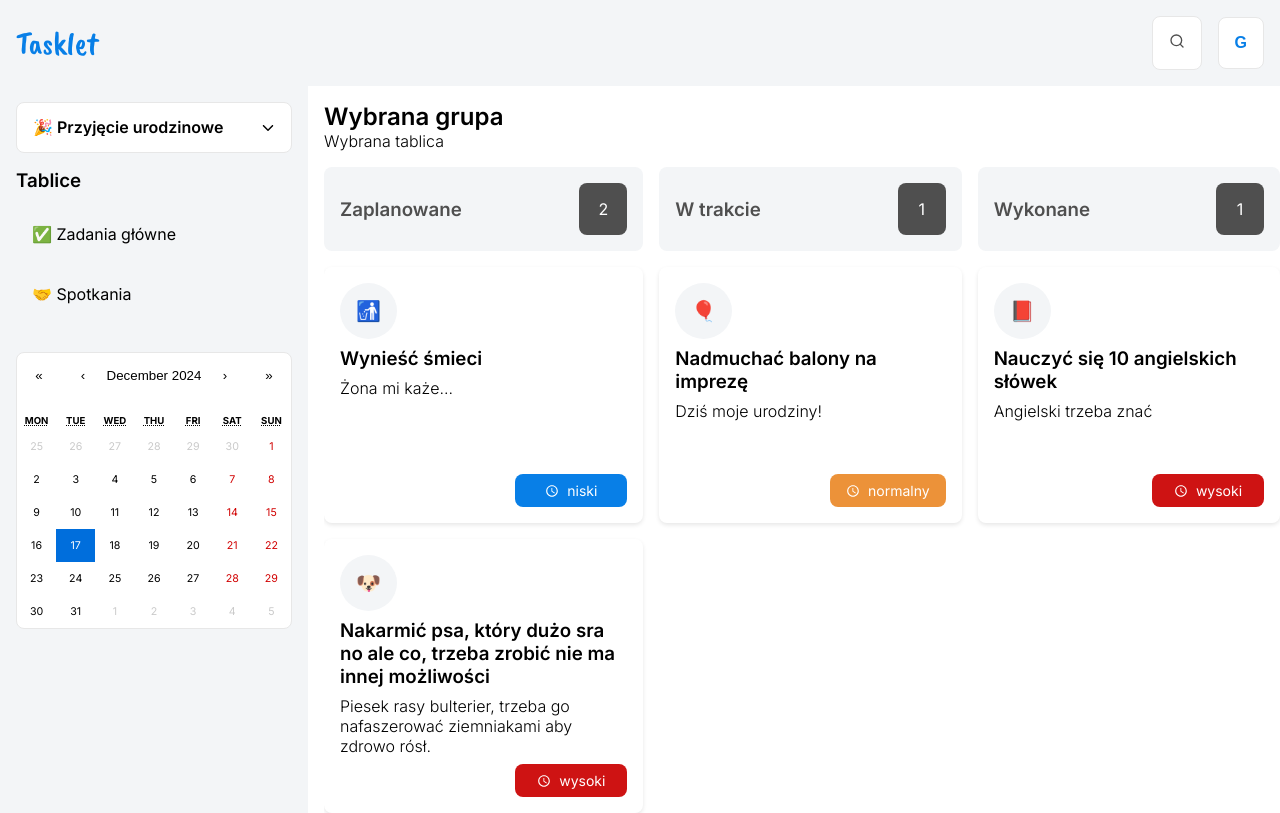
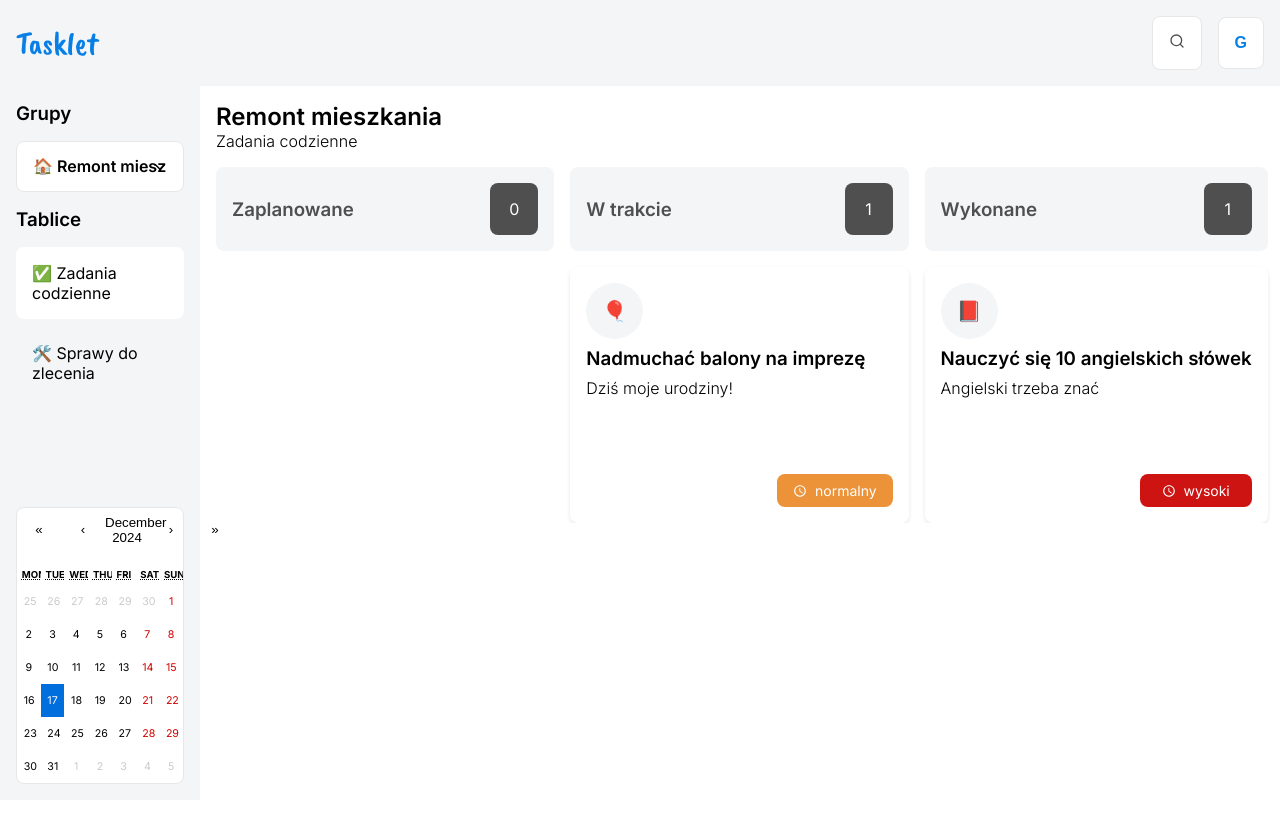
Before and after one commit to Trybuu/tasklet, a React (Vite) app: page / in a window 1280 px wide. Built offline with nearby package versions, Linux system fonts and the light colour scheme.

Commit message:
Solved problem with no rerender

```diff
--- a/src/App.tsx
+++ b/src/App.tsx
@@ -2,6 +2,7 @@ import styled from 'styled-components'
 import Header from './components/Header/Header'
 import { Sidebar } from './components/Sidebar'
 import { Board } from './components/Board'
+import { useReducer } from 'react'
 
 const Main = styled.main`
   display: grid;
@@ -12,63 +13,170 @@ const Main = styled.main`
   width: 100vw;
 `
 
-export interface Task {
-  id: string
-  title: string
-  description: string
-  icon: string
-  status: 'planned' | 'in-progress' | 'completed'
-  priority: 'niski' | 'normalny' | 'wysoki'
-  createdAt: number
+export type Action =
+  | { type: 'select_group'; payload: string }
+  | { type: 'add_group'; payload: Group }
+interface Group {
+  groupId: string
+  groupName: string
+  grupIcon: string
+  active: boolean
+  boards: Boards
 }
 
 interface Board {
   boardId: string
   boardName: string
   boardIcon: string
-  tasks: Task[]
+  active: boolean
+  tasks: Todos
 }
 
-// interface Group {
-//   groupId: string
-//   groupName: string
-//   groupIcon: string
-//   boards: Board[]
-// }
+interface Todo {
+  id: string
+  title: string
+  description: string
+  icon: string
+  status: string
+  priority: string
+  createdAt: number
+}
 
-// const data: Group[] = [
-//   {
-//     groupId: 'asd231',
-//     groupName: 'Przyjęcie urodzinowe',
-//     groupIcon: '🎉',
-//     boards: [
-//       {
-//         boardId: 'asfdu2390',
-//         boardName: 'Plan dzienny',
-//         boardIcon: '✅',
+export type Boards = Board[]
+export type Groups = Group[]
+export type Todos = Todo[]
 
-//         tasks: [
-//           {
-//             id: 'asodjbfiasd7yf9238',
-//             title: 'Wynieść śmieci',
-//             description: 'Żona mi każe...',
-//             icon: '🚮',
-//             status: 'planned',
-//             priority: 'niski',
-//             createdAt: new Date().getTime(),
-//           },
-//         ],
-//       },
-//     ],
-//   },
-// ]
+interface InitialState {
+  groups: Groups
+}
+
+const initialState: InitialState = {
+  groups: [
+    {
+      groupId: '210239eu',
+      groupName: 'Remont mieszkania',
+      grupIcon: '🏠',
+      active: true,
+      boards: [
+        {
+          boardId: '378468da',
+          boardName: 'Zadania codzienne',
+          boardIcon: '✅',
+          active: true,
+          tasks: [
+            {
+              id: 'hadsb8q43grhasd',
+              title: 'Nadmuchać balony na imprezę',
+              description: 'Dziś moje urodziny!',
+              icon: '🎈',
+              status: 'in-progress',
+              priority: 'normalny',
+              createdAt: new Date().getTime(),
+            },
+            {
+              id: 'khsdv87q34ghb',
+              title: 'Nauczyć się 10 angielskich słówek',
+              description: 'Angielski trzeba znać',
+              icon: '📕',
+              status: 'completed',
+              priority: 'wysoki',
+              createdAt: new Date().getTime(),
+            },
+          ],
+        },
+        {
+          boardId: '378468fa',
+          boardName: 'Sprawy do zlecenia',
+          boardIcon: '🛠️',
+          active: false,
+          tasks: [],
+        },
+      ],
+    },
+    {
+      groupId: '7634872sf',
+      groupName: 'Przyjęcie urodzinowe',
+      grupIcon: '🍷',
+      active: false,
+      boards: [
+        {
+          boardId: '37846asfad',
+          boardName: 'Spotkania',
+          boardIcon: '🤝',
+          active: true,
+          tasks: [
+            {
+              id: 'sdfsdfs3',
+              title: 'Spotkać się z dekoratorką',
+              description: 'Dom musi być perfekcyjnie przygotowany!',
+              icon: '🎈',
+              status: 'planned',
+              priority: 'normalny',
+              createdAt: new Date().getTime(),
+            },
+            {
+              id: 'khsdfsdf2hb',
+              title: 'Nauczyć się 10 angielskich słówek',
+              description: 'Angielski trzeba znać',
+              icon: '📕',
+              status: 'completed',
+              priority: 'wysoki',
+              createdAt: new Date().getTime(),
+            },
+          ],
+        },
+      ],
+    },
+  ],
+}
+
+function reducer(state: InitialState, action: Action) {
+  switch (action.type) {
+    case 'select_group':
+      return {
+        ...state,
+        groups: state.groups.map((group) =>
+          group.groupId === action.payload
+            ? { ...group, active: true }
+            : { ...group, active: false },
+        ),
+      }
+    case 'add_group':
+      return {
+        ...state,
+        ...action.payload,
+      }
+  }
+}
 
 const App: React.FC = () => {
+  const [state, dispatch] = useReducer(reducer, initialState)
+
+  const activeGroup = state.groups.filter((group) => group.active === true)
+  const activeBoards = activeGroup[0].boards
+  const activeBoard = activeBoards?.filter((board) => board?.active === true)
+  const activeTasks = activeBoard[0]?.tasks
+
+  console.log('😊😊 Active Tasks')
+  console.log(activeTasks)
+
+  if (!activeGroup || !activeBoard) {
+    return <p>Loading...</p>
+  }
+
   return (
     <Main>
       <Header />
-      <Sidebar />
-      <Board />
+      <Sidebar
+        groups={state.groups}
+        boards={activeBoards}
+        dispatch={dispatch}
+      />
+      <Board
+        activeGroupName={activeGroup[0].groupName}
+        activeBoardName={activeBoard[0].boardName}
+        activeTasks={activeTasks}
+      />
     </Main>
   )
 }
--- a/src/components/Board/Board.tsx
+++ b/src/components/Board/Board.tsx
@@ -3,68 +3,27 @@ import { BoardInfo } from '../BoardInfo'
 import { Tasks } from '../Tasks/Tasks'
 import { DndProvider } from 'react-dnd'
 import { HTML5Backend } from 'react-dnd-html5-backend'
+import { Todos } from '../../App'
 
 const StyledBoard = styled.section`
-  grid-column: 4/13;
+  grid-column: 3/13;
 `
-
-export interface Task {
-  id: string
-  title: string
-  description: string
-  icon: string
-  status: 'planned' | 'in-progress' | 'completed'
-  priority: 'niski' | 'normalny' | 'wysoki'
-  createdAt: number
+interface BoardProps {
+  activeGroupName: string
+  activeBoardName: string
+  activeTasks: Todos | undefined
 }
 
-const tasks: Task[] = [
-  {
-    id: 'adshaosdf',
-    title: 'Wynieść śmieci',
-    description: 'Żona mi każe...',
-    icon: '🚮',
-    status: 'planned',
-    priority: 'niski',
-    createdAt: new Date().getTime(),
-  },
-  {
-    id: 'asdgaeyfhqwuehdfcv',
-    title:
-      'Nakarmić psa, który dużo sra no ale co, trzeba zrobić nie ma innej możliwości',
-    description:
-      'Piesek rasy bulterier, trzeba go nafaszerować ziemniakami aby zdrowo rósł.',
-    icon: '🐶',
-    status: 'planned',
-    priority: 'wysoki',
-    createdAt: new Date().getTime(),
-  },
-  {
-    id: 'hadsb8q43grhasd',
-    title: 'Nadmuchać balony na imprezę',
-    description: 'Dziś moje urodziny!',
-    icon: '🎈',
-    status: 'in-progress',
-    priority: 'normalny',
-    createdAt: new Date().getTime(),
-  },
-  {
-    id: 'khsdv87q34ghb',
-    title: 'Nauczyć się 10 angielskich słówek',
-    description: 'Angielski trzeba znać',
-    icon: '📕',
-    status: 'completed',
-    priority: 'wysoki',
-    createdAt: new Date().getTime(),
-  },
-]
-
-const Board: React.FC = () => {
+const Board: React.FC<BoardProps> = ({
+  activeGroupName,
+  activeBoardName,
+  activeTasks,
+}) => {
   return (
     <StyledBoard>
-      <BoardInfo activeGroup="Wybrana grupa" activeBoard="Wybrana tablica" />
+      <BoardInfo activeGroup={activeGroupName} activeBoard={activeBoardName} />
       <DndProvider backend={HTML5Backend}>
-        <Tasks tasks={tasks} />
+        <Tasks tasks={activeTasks} />
       </DndProvider>
     </StyledBoard>
   )
--- a/src/components/MainCalendar/MainCalendar.tsx
+++ b/src/components/MainCalendar/MainCalendar.tsx
@@ -2,6 +2,11 @@ import { useState } from 'react'
 import Calendar from 'react-calendar'
 import { Value } from 'react-calendar/src/shared/types.js'
 import './MainCalendar.css'
+import styled from 'styled-components'
+
+const StyledCalendar = styled(Calendar)`
+  margin-top: auto;
+`
 
 export const MainCalendar: React.FC = () => {
   const [value, setValue] = useState<Value>(new Date())
@@ -12,7 +17,7 @@ export const MainCalendar: React.FC = () => {
   }
 
   return (
-    <Calendar
+    <StyledCalendar
       onChange={handleOnChange}
       value={value}
       maxDetail="month"
--- a/src/components/SelectBoard/SelectBoard.tsx
+++ b/src/components/SelectBoard/SelectBoard.tsx
@@ -1,4 +1,5 @@
 import styled from 'styled-components'
+import { Boards } from '../../App'
 
 const SelectBoardWrapper = styled.div``
 
@@ -9,19 +10,32 @@ const SelectBoardList = styled.ul`
   padding: 1rem 0;
 `
 
-const SelectBoardListElement = styled.li`
+const SelectBoardListElement = styled.li<{ $active: boolean }>`
   padding: 1rem;
-  /* background-color: white; */
+  background-color: ${({ $active, theme }) =>
+    $active ? theme.colors.white : 'transparent'};
   border-radius: 0.5rem;
+  cursor: pointer;
 `
 
-const SelectBoard: React.FC = () => {
+interface SelectBoardProps {
+  boards: Boards
+}
+
+const SelectBoard: React.FC<SelectBoardProps> = ({ boards }) => {
+  // if(boards?.length === 0){
+  //   return ()
+  // }
+
   return (
     <SelectBoardWrapper>
       <h3>Tablice</h3>
       <SelectBoardList>
-        <SelectBoardListElement>✅ Zadania główne</SelectBoardListElement>
-        <SelectBoardListElement>🤝 Spotkania</SelectBoardListElement>
+        {boards.map((board) => (
+          <SelectBoardListElement key={board.boardId} $active={board.active}>
+            {board.boardIcon} {board.boardName}
+          </SelectBoardListElement>
+        ))}
       </SelectBoardList>
     </SelectBoardWrapper>
   )
--- a/src/components/SelectGroup/SelectGroup.tsx
+++ b/src/components/SelectGroup/SelectGroup.tsx
@@ -1,5 +1,6 @@
 import styled from 'styled-components'
 import { IoIosArrowDown } from 'react-icons/io'
+import { Action, Groups } from '../../App'
 
 const StyledSelectWrapper = styled.div`
   position: relative;
@@ -28,16 +29,49 @@ const StyledArrowDown = styled(IoIosArrowDown)`
   pointer-events: none; /* Nie przeszkadza w interakcji z select */
 `
 
-// interface SelectGroupProps {}
+interface SelectGroupProps {
+  groups: Groups
+  dispatch: React.Dispatch<Action>
+}
 
-const SelectGroup: React.FC = () => {
+const SelectGroup: React.FC<SelectGroupProps> = ({ groups, dispatch }) => {
+  const handleSelectChange = (e: React.ChangeEvent<HTMLSelectElement>) => {
+    if (e.target.value === 'add_group') {
+      console.log('Dodaj Grupę!')
+      dispatch({
+        type: 'add_group',
+        payload: {
+          groupId: '83924y',
+          groupName: 'Nowa grupa',
+          grupIcon: '😊',
+          active: false,
+          boards: [],
+        },
+      })
+
+      dispatch({ type: 'select_group', payload: e.target.value })
+    } else {
+      console.log(e.target.value)
+      dispatch({ type: 'select_group', payload: e.target.value })
+    }
+  }
+
   return (
-    <StyledSelectWrapper>
-      <StyledSelect>
-        <option value="Przyjęcie urodzinowe">🎉 Przyjęcie urodzinowe</option>
-      </StyledSelect>
-      <StyledArrowDown />
-    </StyledSelectWrapper>
+    <>
+      <h3>Grupy</h3>
+      <StyledSelectWrapper>
+        <StyledSelect onChange={handleSelectChange}>
+          {groups.map((group) => (
+            <option key={group.groupId} value={group.groupId}>
+              {group.grupIcon} {group.groupName}
+            </option>
+          ))}
+
+          <option value="add_group">➕ Dodaj grupę</option>
+        </StyledSelect>
+        <StyledArrowDown />
+      </StyledSelectWrapper>
+    </>
   )
 }
 
--- a/src/components/Sidebar/Sidebar.tsx
+++ b/src/components/Sidebar/Sidebar.tsx
@@ -2,9 +2,10 @@ import styled from 'styled-components'
 import { SelectGroup } from '../SelectGroup'
 import { SelectBoard } from '../SelectBoard'
 import { MainCalendar } from '../MainCalendar'
+import { Action, Boards, Groups } from '../../App'
 
 const StyledSidebar = styled.nav`
-  grid-column: 1/4;
+  grid-column: 1/3;
   display: flex;
   flex-direction: column;
   gap: 1rem;
@@ -12,11 +13,17 @@ const StyledSidebar = styled.nav`
   background: ${({ theme }) => theme.colors.primary};
 `
 
-const Sidebar: React.FC = () => {
+interface SidebarProps {
+  groups: Groups
+  boards: Boards
+  dispatch: React.Dispatch<Action>
+}
+
+const Sidebar: React.FC<SidebarProps> = ({ groups, boards, dispatch }) => {
   return (
     <StyledSidebar>
-      <SelectGroup />
-      <SelectBoard />
+      <SelectGroup groups={groups} dispatch={dispatch} />
+      <SelectBoard boards={boards} />
       <MainCalendar />
     </StyledSidebar>
   )
--- a/src/components/TaskSection/TaskSection.tsx
+++ b/src/components/TaskSection/TaskSection.tsx
@@ -1,10 +1,9 @@
 import styled from 'styled-components'
-import { useState } from 'react'
 import { TasksSectionTitle } from '../TasksSectionTitle'
 import { Task } from '../Task/Task'
-import { TaskInterface } from '../Board'
 import { useDrop } from 'react-dnd'
 import { ItemTypes } from '../../dnd/Constants'
+import { Todos } from '../../App'
 
 const StyledTasksSectionWrapper = styled.section`
   display: flex;
@@ -20,12 +19,10 @@ const StyledTasksSectionWrapper = styled.section`
 interface TaskSectionProps {
   id: string
   title: string
-  tasks: TaskInterface[]
+  tasks: Todos
 }
 
 const TaskSection: React.FC<TaskSectionProps> = ({ id, title, tasks }) => {
-  const [sectionTasks, setSectionTasks] = useState(tasks)
-
   const [{ isOver }, dropRef] = useDrop(() => ({
     accept: ItemTypes.CARD,
     drop: (item) => addTaskToSection(item.id),
@@ -35,14 +32,14 @@ const TaskSection: React.FC<TaskSectionProps> = ({ id, title, tasks }) => {
   }))
 
   const addTaskToSection = (id: string) => {
-    const tasksList = sectionTasks.filter((task) => task.id === id)
+    const tasksList = tasks.filter((task) => task.id === id)
     console.log(tasksList)
   }
 
   return (
     <StyledTasksSectionWrapper key={id} id={id} ref={dropRef}>
       <TasksSectionTitle title={title} tasksNumber={tasks.length} />
-      {sectionTasks.map((task) => (
+      {tasks.map((task) => (
         <Task key={task.id} task={task} />
       ))}
     </StyledTasksSectionWrapper>
--- a/src/components/Tasks/Tasks.tsx
+++ b/src/components/Tasks/Tasks.tsx
@@ -1,6 +1,6 @@
 import styled from 'styled-components'
-import { TaskInterface } from '../Board'
 import { TaskSection } from '../TaskSection/TaskSection'
+import { Todos } from '../../App'
 
 const StyledTasks = styled.section`
   grid-row: 4/13;
@@ -35,10 +35,18 @@ const sections: SectionInterface[] = [
 ]
 
 interface TasksProps {
-  tasks: TaskInterface[]
+  tasks: Todos | undefined
 }
 
 const Tasks: React.FC<TasksProps> = ({ tasks }) => {
+  console.log('TASKS z Task')
+  console.log(tasks)
+
+  if (!tasks) {
+    return <p>Brak zadań</p>
+  }
+
+  if (tasks.length >= 0) {
     return (
       <StyledTasks>
         {sections.map((section) => (
@@ -46,11 +54,12 @@ const Tasks: React.FC<TasksProps> = ({ tasks }) => {
             key={section.id}
             id={section.id}
             title={section.title}
-          tasks={tasks.filter((task) => task.status === section.status)}
+            tasks={tasks.filter((task) => task?.status === section.status)}
           />
         ))}
       </StyledTasks>
     )
   }
+}
 
 export { Tasks }
```
Lines whose indentation alone changed are shown as unchanged.
